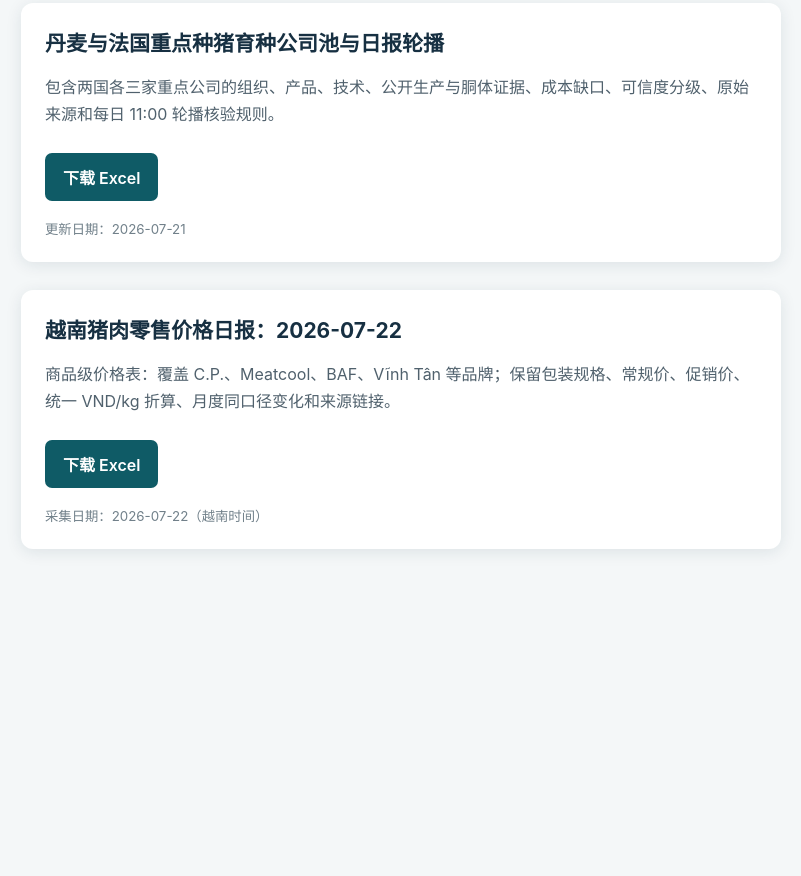
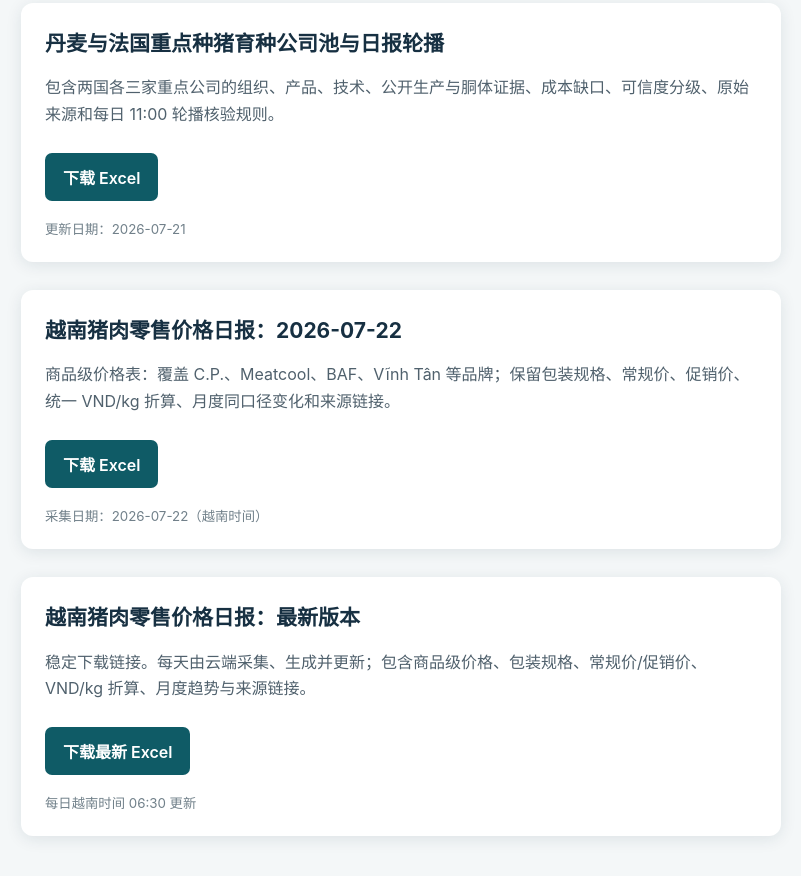
Before and after one commit to youxing2026-collab/vietnam-pig-reports, a plain HTML site: page index.html in a window 1280 px wide. Shown: the part 742-1618 px from the top of the page, without its empty margins (239-1040 px from the left). Before the commit the page ends 1347 px from the top, so only its background shows below. Drawn offline with Linux system fonts and the light colour scheme.

Commit message:
add stable latest pork retail workbook link

```diff
--- a/index.html
+++ b/index.html
@@ -43,6 +43,12 @@
         <a class="download" href="reports/%E8%B6%8A%E5%8D%97%E7%8C%AA%E8%82%89%E9%9B%B6%E5%94%AE%E4%BB%B7%E6%A0%BC%E6%97%A5%E6%8A%A5_2026-07-22.xlsx" download>下载 Excel</a>
         <small>采集日期：2026-07-22（越南时间）</small>
       </article>
+      <article>
+        <h2>越南猪肉零售价格日报：最新版本</h2>
+        <p>稳定下载链接。每天由云端采集、生成并更新；包含商品级价格、包装规格、常规价/促销价、VND/kg 折算、月度趋势与来源链接。</p>
+        <a class="download" href="reports/%E8%B6%8A%E5%8D%97%E7%8C%AA%E8%82%89%E9%9B%B6%E5%94%AE%E4%BB%B7%E6%A0%BC%E6%97%A5%E6%8A%A5_%E6%9C%80%E6%96%B0.xlsx" download>下载最新 Excel</a>
+        <small>每日越南时间 06:30 更新</small>
+      </article>
     </main>
   </body>
 </html>
```
Also changed, not shown: 1 other file.
